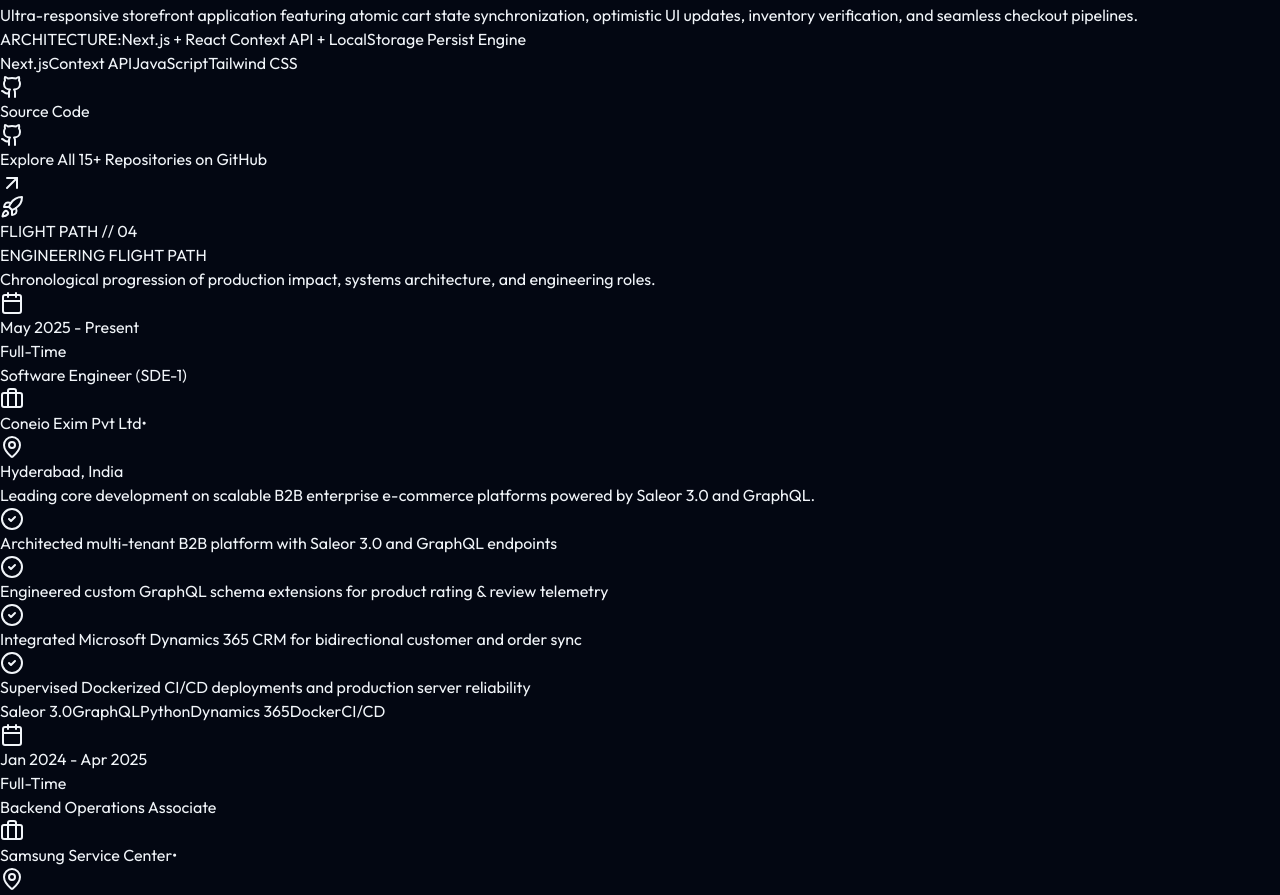
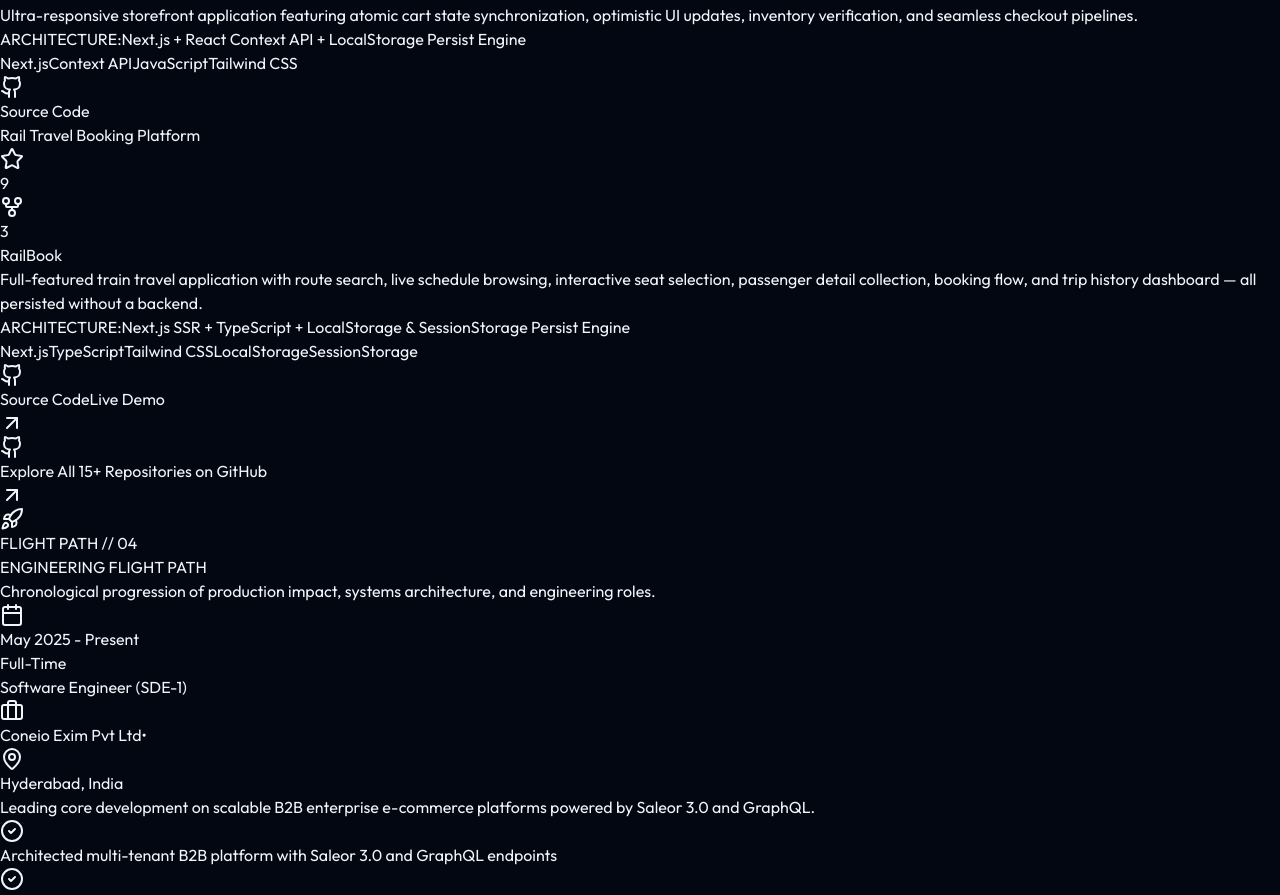
Before and after one commit to khannaveed2310/Portfolio, a Next.js app: page / in a window 1280 px wide. Shown: the part 6087-6982 px from the top of the page. Built offline with nearby package versions, Linux system fonts and the light colour scheme.

Commit message:
RailBook Project added

```diff
--- a/components/interactive-terminal.tsx
+++ b/components/interactive-terminal.tsx
@@ -100,6 +100,7 @@
             <p className="text-slate-300 font-mono">2. <span className="text-amber-300">RealTime Chat</span> - Scalable WebSockets with Socket.IO</p>
             <p className="text-slate-300 font-mono">3. <span className="text-amber-300">DevFinder</span> - Developer analytics hub with GitHub API</p>
             <p className="text-slate-300 font-mono">4. <span className="text-amber-300">BookShelfPro</span> - Modern SaaS library manager</p>
+            <p className="text-slate-300 font-mono">5. <span className="text-amber-300">RailBook</span> - Rail travel booking platform (Next.js + TS) <a href="https://rail-book-six.vercel.app/" target="_blank" className="text-cyan-300 underline ml-1">↗ live</a></p>
           </div>
         );
         break;
--- a/components/projects-section.tsx
+++ b/components/projects-section.tsx
@@ -91,6 +91,19 @@
       github: "https://github.com/khannaveed2310/NextCart",
       stats: { stars: 10, forks: 5 },
       gradient: "from-pink-500 to-rose-600",
+    },
+    {
+      title: "RailBook",
+      category: "frontend",
+      categoryLabel: "Rail Travel Booking Platform",
+      description:
+        "Full-featured train travel application with route search, live schedule browsing, interactive seat selection, passenger detail collection, booking flow, and trip history dashboard — all persisted without a backend.",
+      architecture: "Next.js SSR + TypeScript + LocalStorage & SessionStorage Persist Engine",
+      tech: ["Next.js", "TypeScript", "Tailwind CSS", "LocalStorage", "SessionStorage"],
+      github: "https://github.com/khannaveed2310/RailBook",
+      live: "https://rail-book-six.vercel.app/",
+      stats: { stars: 9, forks: 3 },
+      gradient: "from-blue-500 to-violet-600",
     },
   ];
 
```
